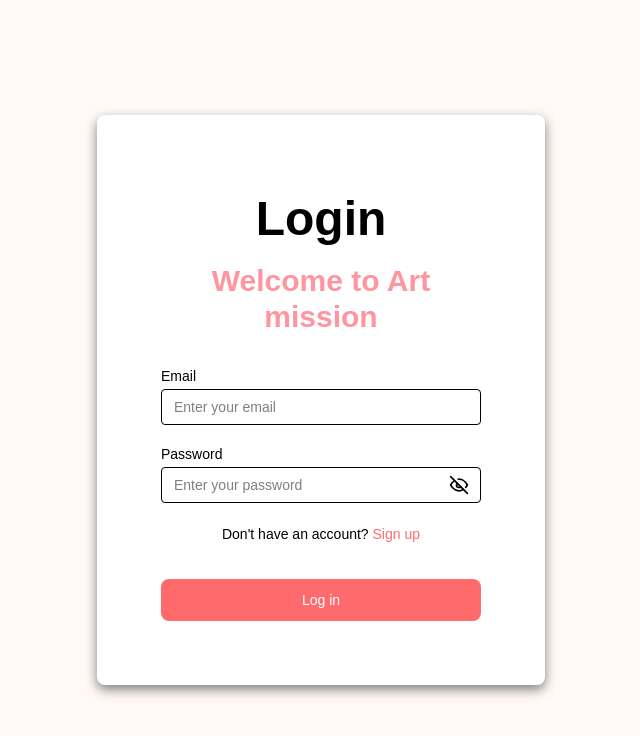
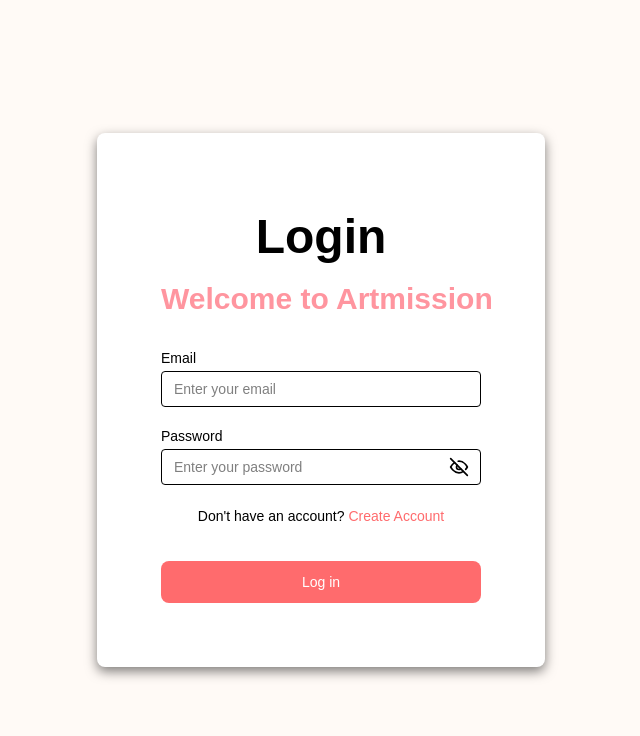
Before and after one commit to AiSiriRak/Artmission, a Next.js app in the folder frontend/: page /login in a window 1280 px wide. Shown: the top 736 px of the page, without its empty margins (319-959 px from the left). Built offline with nearby package versions, Linux system fonts and the light colour scheme.

Commit message:
fix(frontend): edit some text

```diff
--- a/frontend/src/app/login/LoginForm.tsx
+++ b/frontend/src/app/login/LoginForm.tsx
@@ -22,8 +22,8 @@ export function LoginForm() {
       <WhiteCard>
         <div className="mb-8 text-center">
           <h1 className="mt-2 text-h1 text-primary-500">Login</h1>
-          <p className="mt-3 text-h2 text-accent-300">
-            Welcome to Art mission
+          <p className="mt-3 whitespace-nowrap text-h2 text-accent-300">
+            Welcome to Artmission
           </p>
         </div>
 
@@ -68,7 +68,7 @@ export function LoginForm() {
           <p className="mt-0.5 text-center text-subtle text-primary-500">
             Don&apos;t have an account?{" "}
             <Link href="/register" className="text-accent-500 hover:underline">
-              Sign up
+              Create Account
             </Link>
           </p>
 
```
